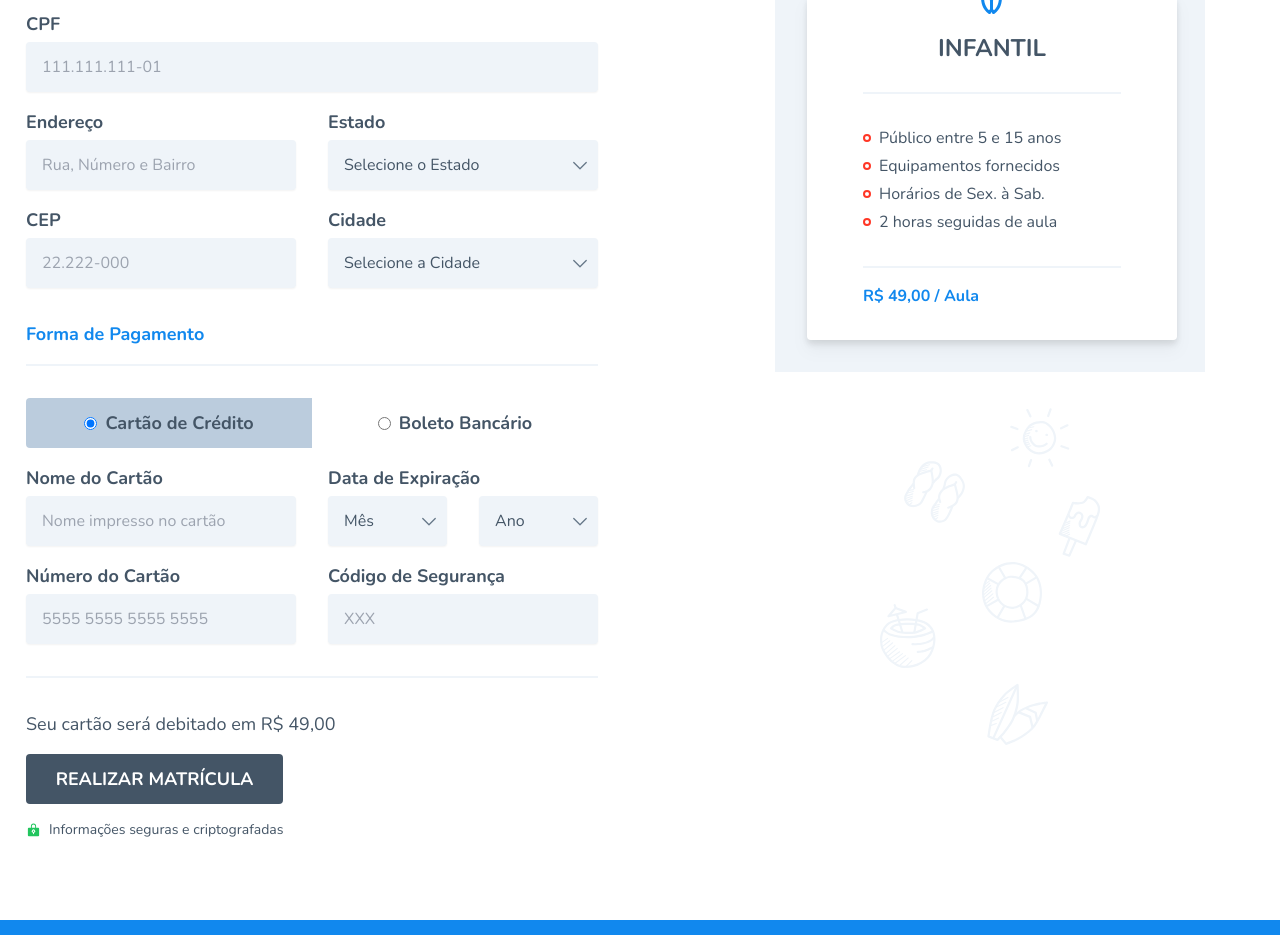
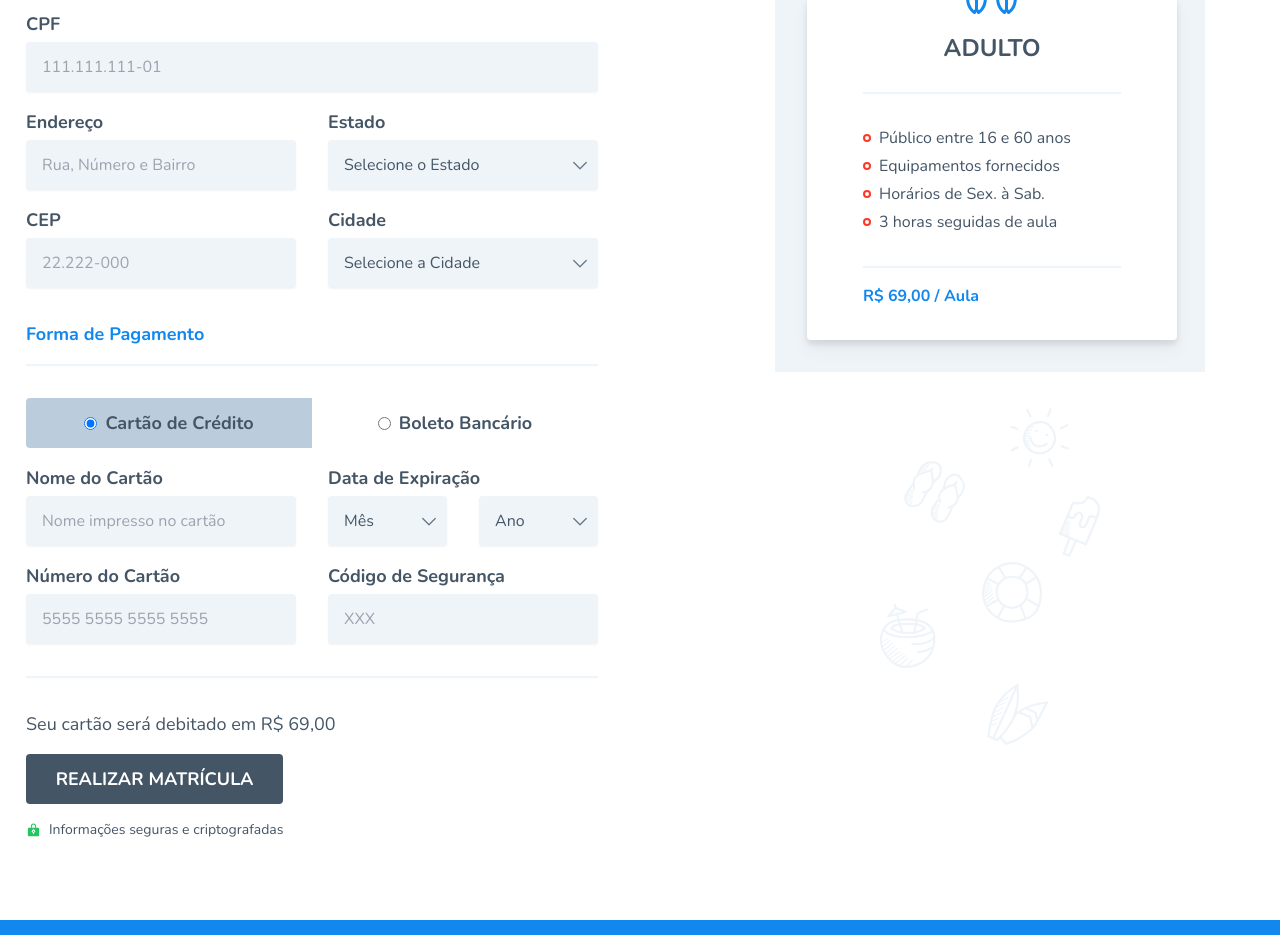
Before and after one commit to joao0pedro0alves/surfbot, a React (Vite) app: page /register/1 in a window 1280 px wide. Shown: the part 440-1375 px from the top of the page. Built offline with nearby package versions, Linux system fonts and the light colour scheme; a web font is replaced by a local one.

Commit message:
Create other plans

```diff
--- a/src/components/ChooseYourPlan.tsx
+++ b/src/components/ChooseYourPlan.tsx
@@ -1,19 +1,24 @@
-import { useState } from "react"
-import { useParams } from "react-router-dom"
+import { Plan as PlanData } from "../@types"
+import { PLANS } from "../utils/plans"
+
 import Plan from "./Plan"
 import Tabs from "./Tabs"
 
-const PLANS = [
-    { label: "Infantil", value: "0" },
-    { label: "Adulto", value: "1" },
-    { label: "Profissional", value: "2" },
-]
+interface ChooseYourPlanProps {
+    activePlan: PlanData
+    onChangePlan: (plan: PlanData) => void
+}
 
-export default function ChooseYourPlan() {
-    const { id } = useParams()
-    const [current, setCurrent] = useState<string | number>(
-        id || PLANS[0].value
-    )
+export default function ChooseYourPlan({activePlan, onChangePlan}: ChooseYourPlanProps) {
+    const tabs = PLANS.map(plan => ({
+        value: plan.id,
+        label: plan.title
+    }))
+
+    const handleChange = (tab:any) => {
+        const newPlan = PLANS.find(p => p.id === tab.value)
+        if (newPlan) onChangePlan(newPlan)
+    }
 
     return (
         <div className="bg-gray-100 p-4 w-auto md:w-[26.875rem] md:p-8">
@@ -22,23 +27,15 @@ export default function ChooseYourPlan() {
             </span>
 
             <Tabs
-                tabs={PLANS}
-                value={current}
-                onChange={(tab) => setCurrent(tab.value)}
+                tabs={tabs}
+                value={activePlan.id}
+                onChange={handleChange}
             />
 
             <div className="mt-10">
                 <Plan
                     simple
-                    amountPlanks={1}
-                    title="INFANTIL"
-                    price={49}
-                    details={[
-                        "Público entre 5 e 15 anos",
-                        "Equipamentos fornecidos",
-                        "Horários de Sex. à Sab.",
-                        "2 horas seguidas de aula",
-                    ]}
+                    data={{...activePlan}}
                     className="h-auto"
                 />
             </div>
--- a/src/components/Lessons.tsx
+++ b/src/components/Lessons.tsx
@@ -1,3 +1,5 @@
+import { PLANS } from "../utils/plans"
+
 import Plan from "./Plan"
 import { Ondas } from "./Icons"
 
@@ -12,39 +14,9 @@ export default function Lessons() {
                 <h2 className="text-center text-7xl font-serif">Aulas</h2>
 
                 <div className="mt-11 flex justify-center items-center gap-8 flex-wrap">
-                    <Plan
-                        amountPlanks={1}
-                        title="INFANTIL"
-                        price={49}
-                        details={[
-                            "Público entre 5 e 15 anos",
-                            "Equipamentos fornecidos",
-                            "Horários de Sex. à Sab.",
-                            "2 horas seguidas de aula",
-                        ]}
-                    />
-                    <Plan
-                        amountPlanks={2}
-                        title="ADULTO"
-                        price={69}
-                        details={[
-                            "Público entre 16 e 60 anos",
-                            "Equipamentos fornecidos",
-                            "Horários de Sex. à Sab.",
-                            "3 horas seguidas de aula",
-                        ]}
-                    />
-                    <Plan
-                        amountPlanks={3}
-                        title="PROFISSIONAL"
-                        price={99}
-                        details={[
-                            "Experiência de 3 anos no surf",
-                            "Você deve trazer o equipamento",
-                            "Horários de Sex. à Sab.",
-                            "4 horas seguidas de aula",
-                        ]}
-                    />
+                    {PLANS.map((plan) => {
+                        return <Plan key={plan.id} data={{ ...plan }} />
+                    })}
                 </div>
 
                 <div className="text-center mt-8">
--- a/src/components/Plan.tsx
+++ b/src/components/Plan.tsx
@@ -1,15 +1,14 @@
 import { useNavigate } from "react-router-dom"
+import { ArrowRight } from "phosphor-react"
+
+import { Plan as PlanData } from "../@types"
+import { formatPrice } from "../utils/format"
 
 import Ellipse from "./Ellipse"
 import { Prancha } from "./Icons"
-import { ArrowRight } from "phosphor-react"
 
 interface PlanProps {
-    id?: string
-    amountPlanks?: number
-    title: string
-    details: string[]
-    price: number
+    data: PlanData
     simple?: boolean
     className?: React.HTMLAttributes<HTMLDivElement>["className"]
 }
@@ -17,24 +16,18 @@ interface PlanProps {
 const PLAN_DEFAULT_STYLE =
     "bg-white rounded relative pb-8 pt-9 px-14 w-[370px] h-[414px] drop-shadow-lg"
 
-export default function Plan(props: PlanProps) {
+export default function Plan({data, simple, ...props}: PlanProps) {
     const navigate = useNavigate()
 
     const className = PLAN_DEFAULT_STYLE + " " + props.className
 
-    const formattedPrice = new Intl.NumberFormat("pt-BR", {
-        style: "currency",
-        currency: "BRL",
-        minimumFractionDigits: 2,
-    }).format(props.price)
-
-    const handleNavigate = () => navigate(`/register/${props.id}`)
+    const handleNavigate = () => navigate(`/register/${data.id}`)
 
     return (
         <div className={className}>
             <div className="absolute top-[-20px] left-0 right-0 flex justify-center">
                 <div className="flex items-center gap-2">
-                    {[...Array(props.amountPlanks)].map((_, index) => (
+                    {[...Array(data.amountPlanks)].map((_, index) => (
                         <Prancha key={index} />
                     ))}
                 </div>
@@ -42,12 +35,12 @@ export default function Plan(props: PlanProps) {
 
             <div>
                 <h4 className="text-center font-bold text-2xl">
-                    {props.title}
+                    {data.title.toUpperCase()}
                 </h4>
 
                 <div className="py-7 mt-7 mb-4 border-y-2 border-gray-100">
                     <ul>
-                        {props.details.map((detail, idx) => (
+                        {data.details.map((detail, idx) => (
                             <li
                                 key={idx}
                                 className="flex items-center gap-2 my-1"
@@ -61,11 +54,11 @@ export default function Plan(props: PlanProps) {
 
                 <div>
                     <span className="font-bold text-blue-600">
-                        {formattedPrice} / Aula
+                        {formatPrice(data.price)} / Aula
                     </span>
                 </div>
 
-                {!props.simple && (
+                {!simple && (
                     <div className="mt-8">
                         <button
                             onClick={handleNavigate}
--- a/src/components/PlanForm.tsx
+++ b/src/components/PlanForm.tsx
@@ -1,7 +1,13 @@
-import { FormEvent } from "react"
+import { useState, FormEvent } from "react"
+import { useParams } from "react-router-dom"
+import { LockKey } from "phosphor-react"
 
-import { LockKey } from "phosphor-react"
+import { Plan } from "../@types"
+import { PLANS } from "../utils/plans"
+import { formatPrice } from "../utils/format"
+
 import { IconWall } from "./Icons"
+
 import TextField from "./TextField"
 import SelectField from "./SelectField"
 import Button from "./Button"
@@ -13,6 +19,13 @@ const STATES = [{ label: "SP", value: "sp" }]
 const CITIES = [{ label: "Rio Claro", value: "rc" }]
 
 export default function PlanForm() {
+
+    const { id } = useParams()
+
+    const [current, setCurrent] = useState<Plan>(
+        PLANS.find((p) => p.id === String(id)) || PLANS[0]
+    )
+
     const handleSubmit = (e: FormEvent<HTMLFormElement>) => {
         e.preventDefault()
 
@@ -20,6 +33,10 @@ export default function PlanForm() {
         const values = Object.fromEntries(formData)
 
         console.log(values)
+    }
+
+    const handleChangePlan = (plan: Plan) => {
+        setCurrent(plan)
     }
 
     return (
@@ -84,10 +101,10 @@ export default function PlanForm() {
                     {/* ==== SUBMIT ==== */}
                     <div className="flex flex-col gap-4">
                         <span className="block text-lg">
-                            Seu cartão será debitado em R$ 49,00
+                            Seu cartão será debitado em {formatPrice(current.price)}
                         </span>
 
-                        <Button className="bg-blue-600 w-[257px] flex items-center justify-center">
+                        <Button className="bg-blue-600 w-[257px] flex items-center justify-center hover:bg-blue-400">
                             <span className="font-bold text-lg">
                                 REALIZAR MATRÍCULA
                             </span>
@@ -106,7 +123,12 @@ export default function PlanForm() {
 
                 {/* ==== CHOOSE YOUR PLAN ==== */}
                 <div className="flex flex-1 flex-col items-center gap-9">
-                    <ChooseYourPlan />
+
+                    <ChooseYourPlan
+                        activePlan={current}
+                        onChangePlan={handleChangePlan}
+                    />
+
                     <div className="hidden md:flex">
                         <IconWall />
                     </div>
--- /dev/null
+++ b/src/utils/format.ts
@@ -0,0 +1,7 @@
+export const formatPrice = (value: number) => {
+    return new Intl.NumberFormat("pt-BR", {
+        style: "currency",
+        currency: "BRL",
+        minimumFractionDigits: 2,
+    }).format(value)
+}
--- /dev/null
+++ b/src/utils/plans.ts
@@ -0,0 +1,40 @@
+import {Plan} from '../@types'
+
+export const PLANS: Plan[] = [
+    {
+        id: "0",
+        title: "Infantil",
+        amountPlanks: 1,
+        price: 49.0,
+        details: [
+            "Público entre 5 e 15 anos",
+            "Equipamentos fornecidos",
+            "Horários de Sex. à Sab.",
+            "2 horas seguidas de aula",
+        ],
+    },
+    {
+        id: "1",
+        title: "Adulto",
+        amountPlanks: 2,
+        price: 69.0,
+        details: [
+            "Público entre 16 e 60 anos",
+            "Equipamentos fornecidos",
+            "Horários de Sex. à Sab.",
+            "3 horas seguidas de aula",
+        ],
+    },
+    {
+        id: "2",
+        title: "Profissional",
+        amountPlanks: 3,
+        price: 99.0,
+        details: [
+            "Experiência de 3 anos no surf",
+            "Você deve trazer o equipamento",
+            "Horários de Sex. à Sab.",
+            "4 horas seguidas de aula",
+        ],
+    },
+]
```
Also changed, not shown: src/@types/index.d.ts (added, +7 -0 lines).
